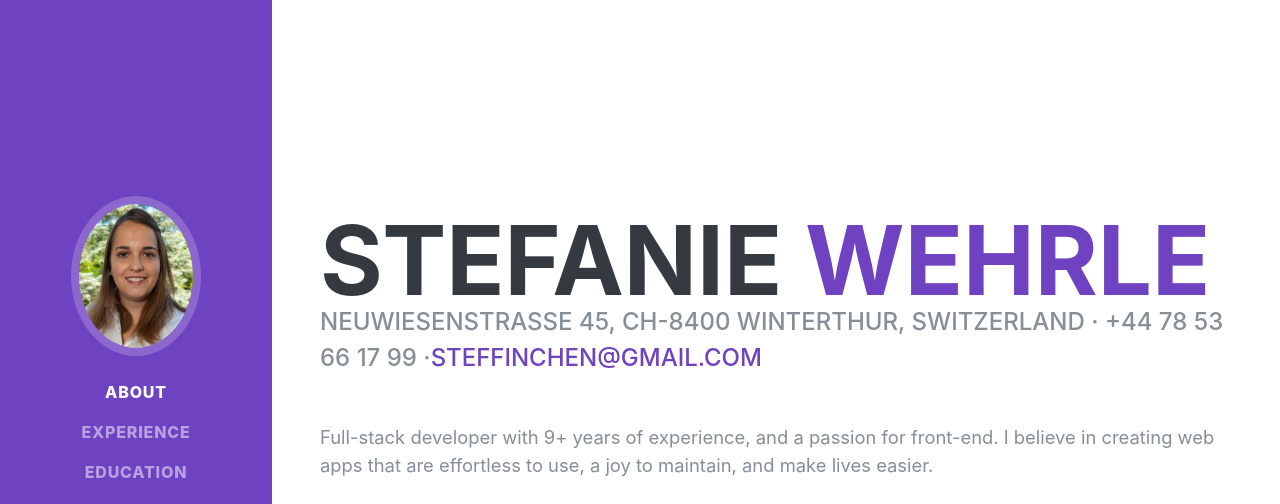
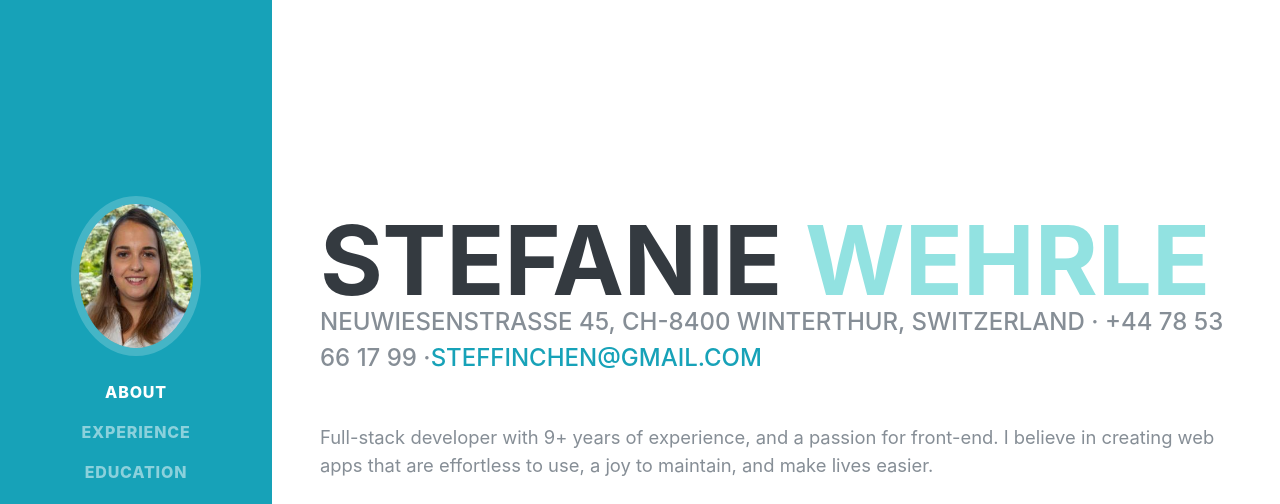
Before and after one commit to steffinchen/curriculum-vitae, a Gatsby site: page / in a window 1280 px wide. Shown: the top 504 px of the page. Built offline with nearby package versions, Linux system fonts and the light colour scheme; Gatsby itself is replaced by a stand-in of ours; a web font is replaced by a local one.

Commit message:
:lipstick: make colors more me

```diff
--- a/src/assets/sass/_bootstrap-overrides.scss
+++ b/src/assets/sass/_bootstrap-overrides.scss
@@ -2,8 +2,16 @@
   background-color: $primary !important;
 }
 
+.bg-secondary {
+  background-color: $secondary !important;
+}
+
 .text-primary {
   color: $primary !important;
+}
+
+.text-secondary {
+  color: $secondary !important;
 }
 
 a {
--- a/src/assets/sass/_variables.scss
+++ b/src/assets/sass/_variables.scss
@@ -24,9 +24,12 @@ $yellow: #ffc107 !default;
 $green: #28a745 !default;
 $teal: #20c997 !default;
 $cyan: #17a2b8 !default;
+$morningGlory: #92e2e1 !default;
+$iceberg: #d4f1f0 !default;
+$tradewind: #60b3a7 !default;
 
-$primary: $purple !default;
-$secondary: $gray-600 !default;
+$primary: $cyan !default;
+$secondary: $morningGlory !default;
 $success: $green !default;
 $info: $cyan !default;
 $warning: $yellow !default;
--- a/src/pages/index.js
+++ b/src/pages/index.js
@@ -15,7 +15,7 @@ const IndexPage = () => (
         <div className="w-100">
           <h1 className="mb-0">
             {config.firstName}{' '}
-            <span className="text-primary">{config.lastName}</span>
+            <span className="text-secondary">{config.lastName}</span>
           </h1>
           <div className="subheading mb-5">
             {config.address} · {config.phone} ·
```
